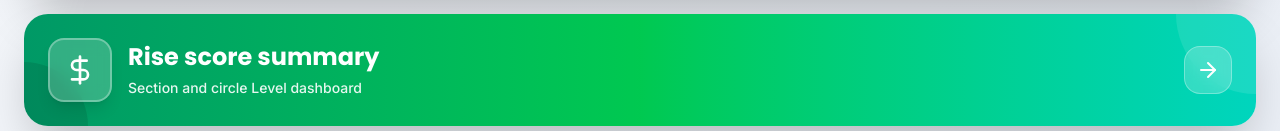
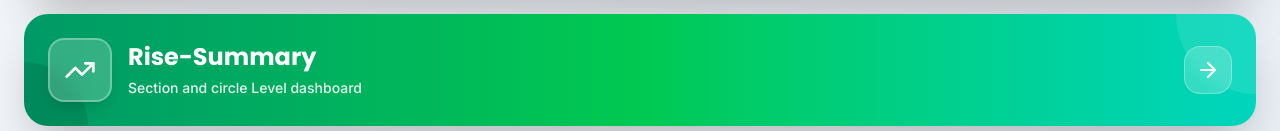
Before and after one commit to DilipBaduwal/Dashboard, a React (Vite) app: page /variants in a window 1280 px wide. Shown: the part 550-681 px from the top of the page. Built offline with nearby package versions, Linux system fonts and the light colour scheme.

Commit message:
Update rise summary card

```diff
--- a/src/app/components/VariantsPage.tsx
+++ b/src/app/components/VariantsPage.tsx
@@ -29,9 +29,9 @@ const variants: Variant[] = [
   },
   {
     id: 'Rise summary',
-    name: 'Rise score summary',
+    name: 'Rise-Summary',
     description: 'Section and circle Level dashboard',
-    icon: DollarSign,
+    icon: TrendingUp,
     gradient: 'from-emerald-600 via-green-500 to-teal-400',
     path: '/sales-dashboard',
   },
```
